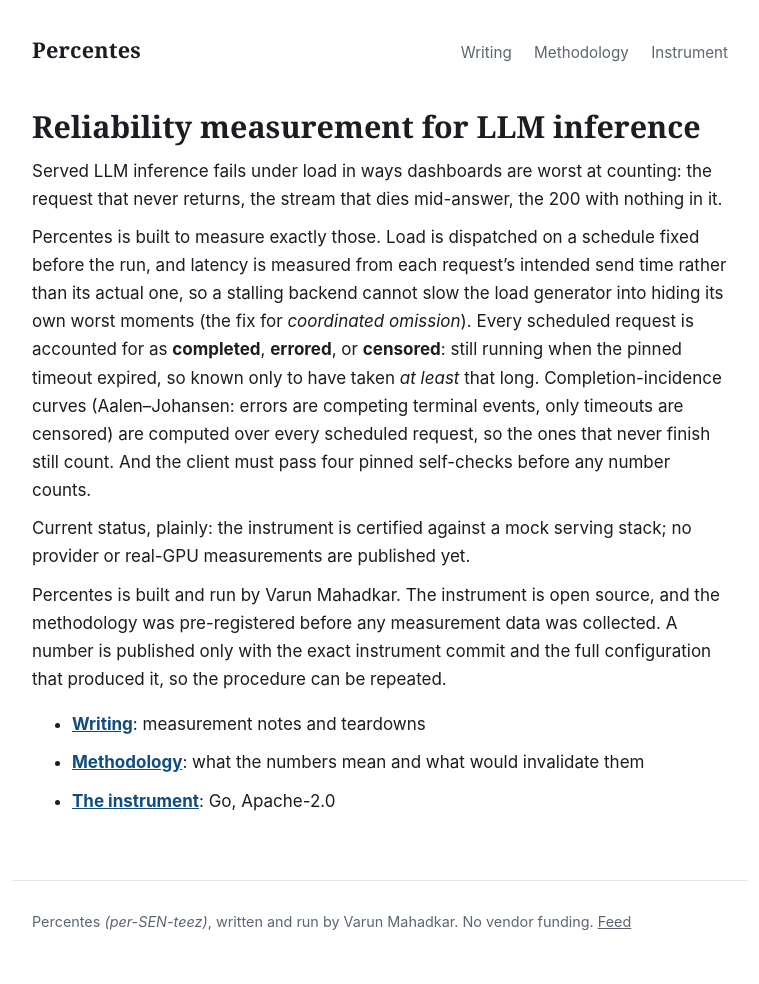
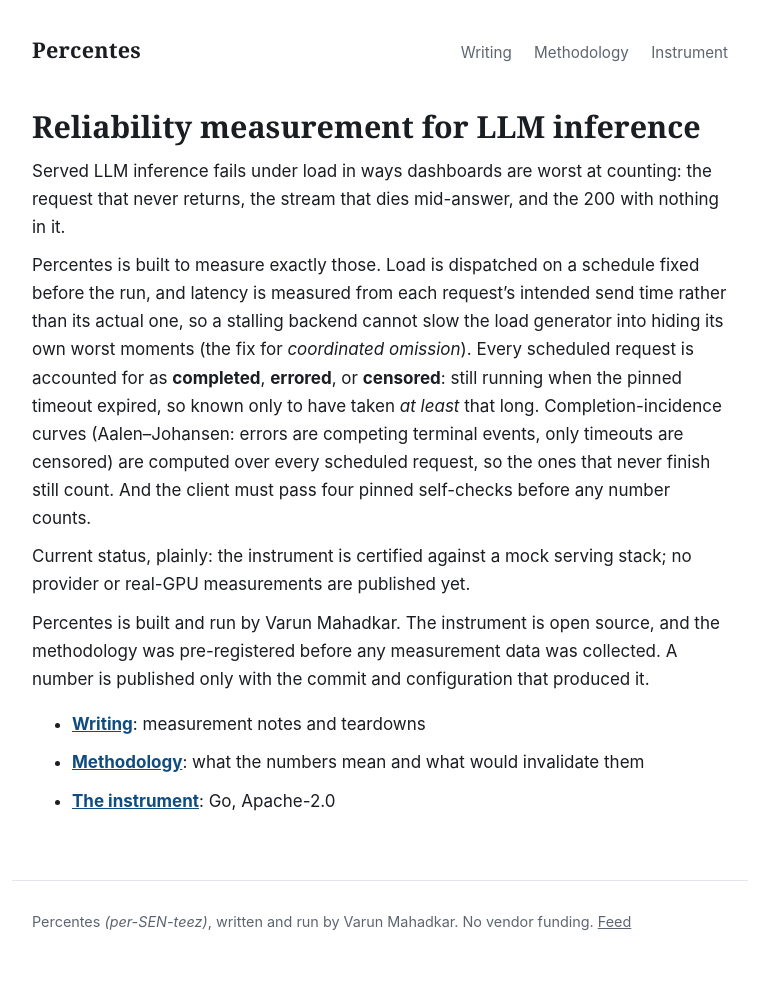
Before and after one commit to percentes/percentes.github.io, a Jekyll site: the page built from index.md, in a window 1280 px wide. Shown: the whole page, without its empty margins (260-1019 px from the left). Built offline with Jekyll 4.4.1, drawn with Linux system fonts in a browser that asks for light colours; our own code applies the rules of GitHub Pages for plain Markdown files.

Commit message:
docs: tighten page prose

```diff
--- a/404.html
+++ b/404.html
@@ -5,6 +5,6 @@ permalink: /404.html
 ---
 
 <h1>404</h1>
-<p>Nothing at this URL. <a href="/">Back to the front page</a> —
-or if a published link brought you here, that is a defect:
+<p>Nothing at this URL. <a href="/">Back to the front page</a>.
+If a published link brought you here, that is a defect:
 <a href="https://github.com/percentes/percentes.github.io/issues">report it</a>.</p>
--- a/index.md
+++ b/index.md
@@ -6,7 +6,7 @@ layout: default
 
 Served LLM inference fails under load in ways dashboards are worst at
 counting: the request that never returns, the stream that dies
-mid-answer, the 200 with nothing in it.
+mid-answer, and the 200 with nothing in it.
 
 Percentes is built to measure exactly those. Load is dispatched on a
 schedule fixed before the run, and latency is measured from each
@@ -26,9 +26,8 @@ serving stack; no provider or real-GPU measurements are published yet.
 
 Percentes is built and run by Varun Mahadkar. The instrument is open
 source, and the methodology was pre-registered before any measurement
-data was collected. A number is published only with the exact instrument
-commit and the full configuration that produced it, so the procedure can
-be repeated.
+data was collected. A number is published only with the commit and
+configuration that produced it.
 
 - **[Writing](/writing/)**: measurement notes and teardowns
 - **[Methodology](/methodology/)**: what the numbers mean and what would invalidate them
```
Also changed, not shown: methodology/index.md (+4 -3 lines), writing/index.md (+2 -2 lines), README.md.
